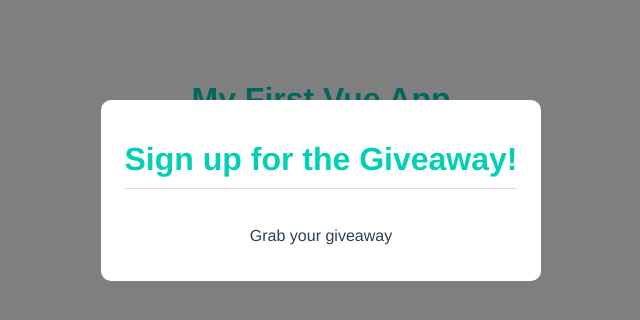
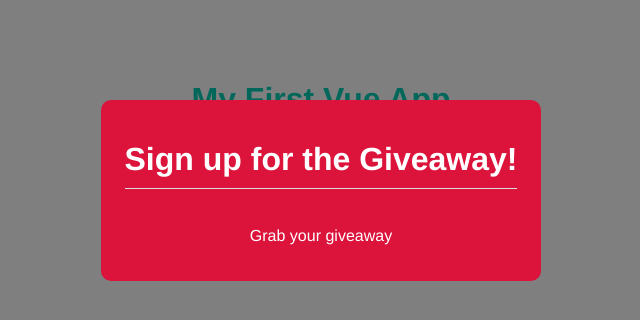
Before and after one commit to rayfajars/VUE_3_BASIC_UDEMY_NETNINJA2, a Vue app: page / in a window 1280 px wide. Shown: the top 320 px of the page, without its empty margins (319-959 px from the left). Built offline with nearby package versions, Linux system fonts and the light colour scheme.

Commit message:
add condition props with binding class and style css

```diff
--- a/src/App.vue
+++ b/src/App.vue
@@ -1,6 +1,6 @@
 <template>
   <h1>{{ title }}</h1>
-  <Modal :header='header' :text='text' />
+  <Modal :header='header' :text='text' theme="sale" />
 </template>
 
 <script>
--- a/src/components/Modal.vue
+++ b/src/components/Modal.vue
@@ -1,6 +1,6 @@
 <template>
   <div class="backdrop">
-    <div class="modal">
+    <div class="modal" :class="{sale: theme === 'sale'}">
       <h1>{{ header }}</h1>
       <p>{{ text }}</p>
     </div>
@@ -9,7 +9,7 @@
 
 <script>
 export default {
-  props: ["header", "text"],
+  props: ["header", "text", "theme"],
 };
 </script>
 
@@ -39,4 +39,14 @@ h1 {
 .modal p {
   font-style: normal;
 }
+
+
+.modal.sale {
+    background: crimson;
+    color: white;
+}
+
+.modal.sale h1 {
+    color: white;
+}
 </style>
```
